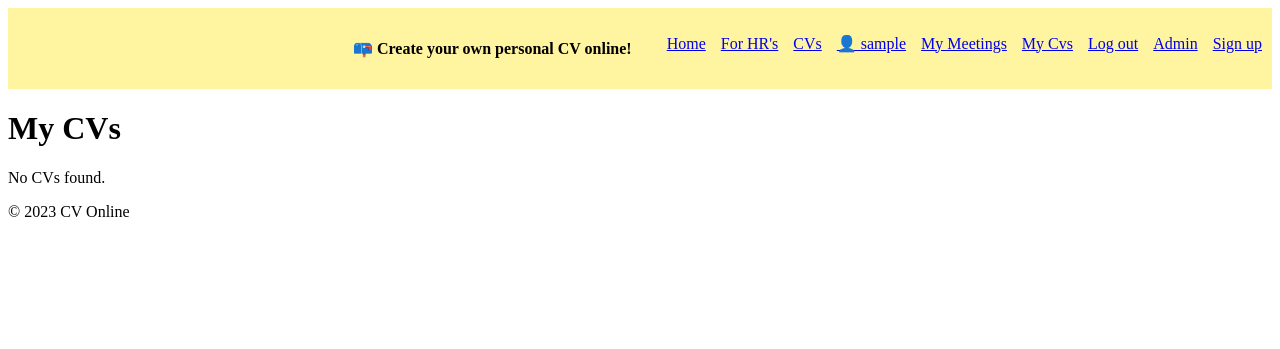
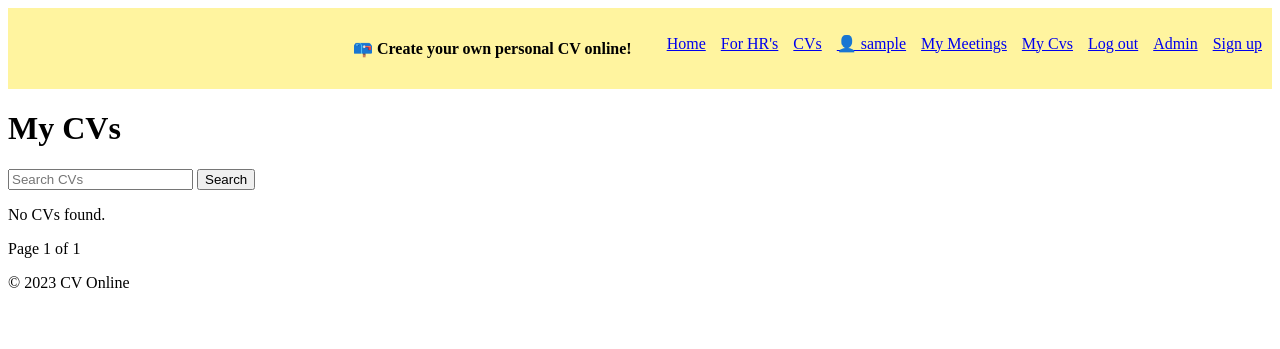
Before and after one commit to DariusKaseta/ptu12_team_cv, a Django app: page /profile/my-cv/ in a window 1280 px wide. Shown: the top 349 px of the page. Run offline with Django 4.2, Linux system fonts and the light colour scheme; the visitor is signed in with stand-in values (Sample User, id 1); data that the repository does not hold is empty.

Commit message:
added pagination and search

```diff
--- a/online_cv/ptu12_cv/templates/base.html
+++ b/online_cv/ptu12_cv/templates/base.html
@@ -13,7 +13,7 @@
     <ul class="nav">
         <strong><li class="logo">&#128234; Create your own personal CV online!</li></strong>
         <li class="nav-button"><a href="{% url 'index' %}">Home</a></li>
-        <li class="nav-button"><a href="{% url 'participle_view' %}">For HR's</a></li>
+        <li class="nav-button"><a href="{% url 'participles_view' %}">For HR's</a></li>
         <li class="nav-button"><a href="{% url 'cvs' %}">CVs</a></li>
         {% if user.is_authenticated %}
         <li class="nav-button"><a href="{% url 'profile' %}">&#128100; {{ user.get_username }}</a></li>
--- a/online_cv/ptu12_cv/urls.py
+++ b/online_cv/ptu12_cv/urls.py
@@ -7,8 +7,9 @@ urlpatterns = [
     path("", views.index, name="index"),
     path('CVs/', views.cv_list, name='cvs'),
     path("cv/<int:pk>/", views.cv_detail, name="cv_details"),
-    path("participle/", views.cv_participles_view, name="participle_view"),
+    path("participle/", views.cv_participles_view, name="participles_view"),
     path('cv/<int:cv_id>/generate-pdf/', views.cv_pdf_view, name='cv_details_pdf'),
+    path('cv_participles_search/', views.cv_participles_search, name='cv_participles_search')
 
 
 
--- a/online_cv/user_profile/templates/user_profile/my_cv.html
+++ b/online_cv/user_profile/templates/user_profile/my_cv.html
@@ -3,16 +3,22 @@
 {% block title %} My CVs {% endblock title %}
 {% block content %}
     <h1>My CVs</h1>
+
+    <form method="GET" action="{% url 'cv_participles_search' %}">
+        <input type="text" name="query" placeholder="Search CVs">
+        <button type="submit">Search</button>
+      </form>
+
     {% if user_cv|length > 0 %}
         <ul>
-            {% for cv in user_cv %}
+            {% for cv in page_obj %}
                 <li>
                     {% if cv.photo %}
                         <img class="cv-photo" src="{{ cv.photo.url }}">
                     {% else %}
-                            <img class="cv-photo default-photo" src="{% static 'ptu12_cv/img/default_cover.jpg' %}">
-                        {% endif %}
-                        <a href="{% url 'cv_details' cv.pk %}">
+                        <img class="cv-photo default-photo" src="{% static 'ptu12_cv/img/default_cover.jpg' %}">
+                    {% endif %}
+                    <a href="{% url 'cv_details' cv.pk %}">
                         {{ cv.title }}
                     </a>
                 </li>
@@ -24,4 +30,22 @@
     {% else %}
         <p>No CVs found.</p>
     {% endif %}
-{% endblock content %}
+
+    <div class="pagination">
+        <span class="step-links">
+          {% if page_obj.has_previous %}
+            <a href="?page=1">&laquo; First</a>
+            <a href="?page={{ page_obj.previous_page_number }}">Previous</a>
+          {% endif %}
+
+          <span class="current">
+            Page {{ page_obj.number }} of {{ page_obj.paginator.num_pages }}
+          </span>
+
+          {% if page_obj.has_next %}
+            <a href="?page={{ page_obj.next_page_number }}">Next</a>
+            <a href="?page={{ page_obj.paginator.num_pages }}">Last &raquo;</a>
+          {% endif %}
+        </span>
+    </div>
+{% endblock %}
--- a/online_cv/user_profile/urls.py
+++ b/online_cv/user_profile/urls.py
@@ -1,6 +1,6 @@
 from django.urls import path
 from . import views
-from .views import my_cv, create_cv, update_cv
+from .views import my_cv, create_cv, update_cv, my_cv_search
 
 
 urlpatterns = [
@@ -12,4 +12,6 @@ urlpatterns = [
     path('create-cv/', create_cv, name='create_cv'),
     path('profile/update/', views.profile_update, name='profile_update'),
     path('CVs/update/', views.update_cv, name='update_cv'),
+    path('cv_participles_search/', views.my_cv_search, name='my_cv_search')
+
 ]
--- a/online_cv/user_profile/views.py
+++ b/online_cv/user_profile/views.py
@@ -8,6 +8,9 @@ from .forms import CvForm
 from .forms import ProfileUpdateForm, UserUpdateForm, EducationFormSet, WorkExperienceFormSet, SkillFormSet
 from django.forms import inlineformset_factory
 from django.http import HttpResponseBadRequest
+from django.core.paginator import Paginator
+from django.db.models import Q
+
 
 
 User = get_user_model()
@@ -61,6 +64,15 @@ def signup(request):
 def my_cv(request):
     user_cv = CV.objects.filter(user=request.user)
     return render(request, 'user_profile/my_cv.html', {'user_cv':user_cv})
+
+@login_required
+def my_cv(request):
+    user_cv = CV.objects.filter(user=request.user)
+    paginator = Paginator(user_cv, 5)
+    page_number = request.GET.get('page')
+    page_obj = paginator.get_page(page_number)
+
+    return render(request, 'user_profile/my_cv.html', {'user_cv': user_cv,'page_obj': page_obj})
 
 
 @login_required
@@ -182,3 +194,17 @@ def update_cv(request):
         "work_experience_formset": work_experience_formset,
         "skill_formset": skill_formset,
     })
+
+
+
+def my_cv_search(request):
+    query = request.GET.get('query')
+    search_results = CV.objects.filter(
+        Q(first_name__icontains = query)|
+        Q(last_name__icontains = query)|
+        Q(email__icontains = query)|
+        Q(phone_number__icontains = query)|
+        Q(city__icontains = query)|
+        Q(title__icontains = query)
+    )
+    return render(request, "ptu12_cv/includes/cv_participles_search.html", {'cvs': search_results, 'query':query})
```
Also changed, not shown: online_cv/ptu12_cv/templates/includes/cv_participles_search.html (added, +17 -0 lines), online_cv/ptu12_cv/templates/ptu12_cv/cv_participles_view.html (+26 -3 lines), online_cv/ptu12_cv/views.py (+21 -1 lines).
